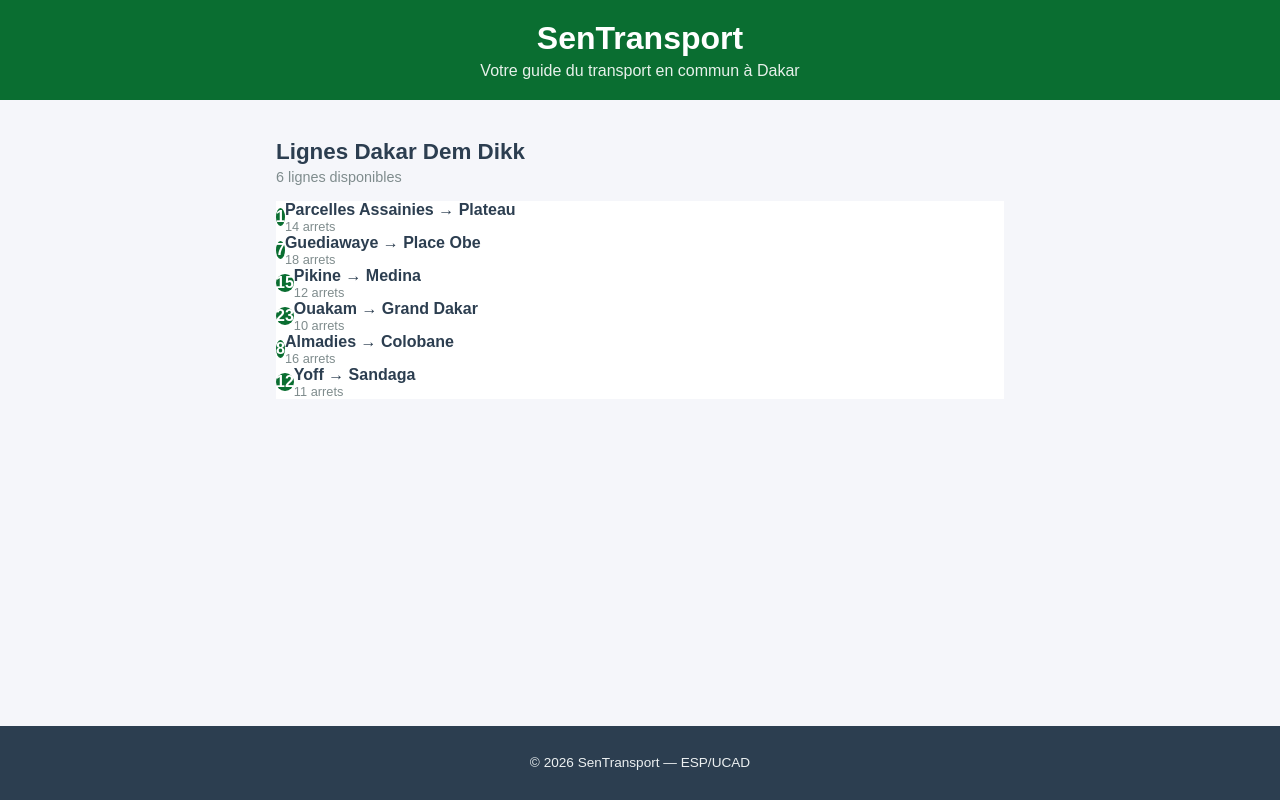
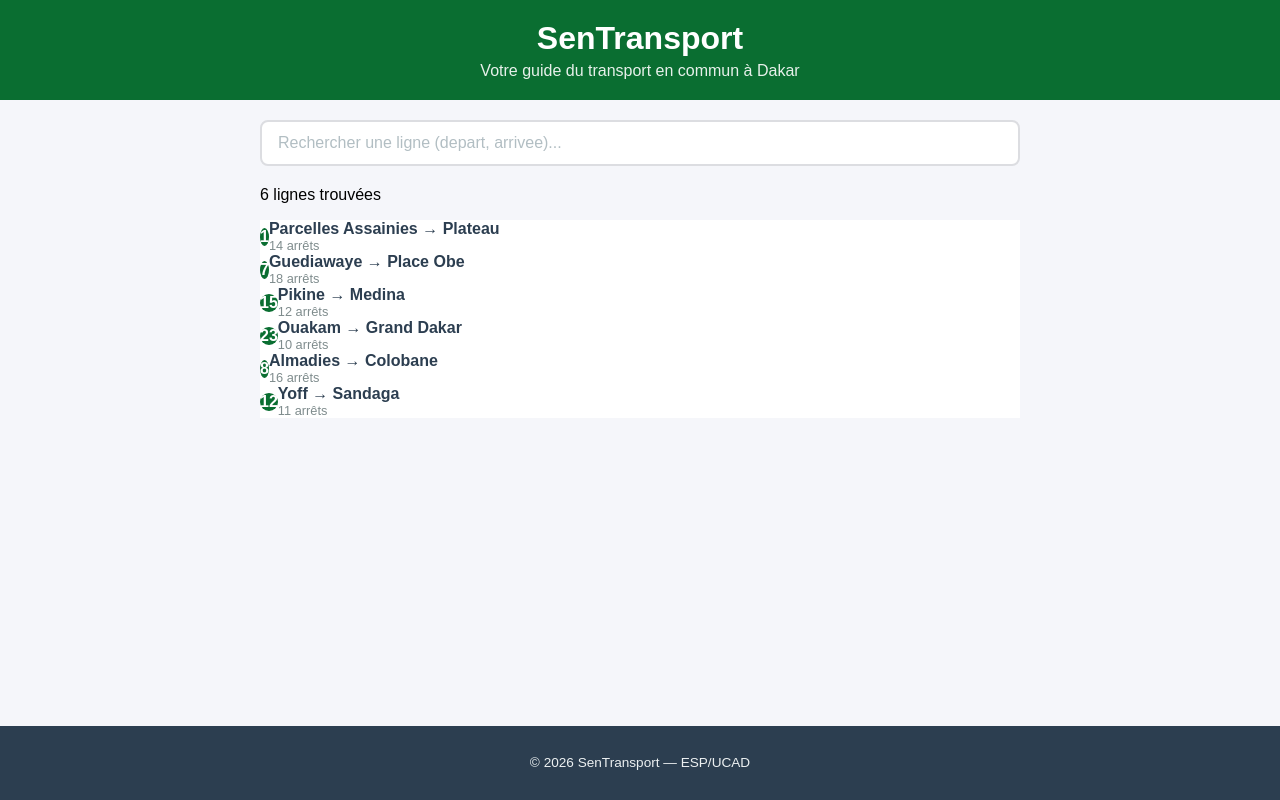
Before and after one commit to KhadyNovaSam/sentransport, a React (Create React App) app in the folder Documents/sentransport/: page / in a window 1280 px wide. Built offline with nearby package versions, Linux system fonts and the light colour scheme.

Commit message:
Lab 4 : API Flask avec endpoint GET /lignes

```diff
--- a/Documents/sentransport/src/App.css
+++ b/Documents/sentransport/src/App.css
@@ -20,3 +20,19 @@
     padding: 12px;
   }
 }
+@media (max-width: 600px) {
+  .contenu {
+    padding: 12px;
+  }
+
+  .ligne-bus {
+    padding: 10px 12px;
+  }
+
+  .ligne-numero {
+    width: 40px;
+    height: 40px;
+    font-size: 1rem;
+    margin-right: 12px;
+  }
+}
--- a/Documents/sentransport/src/App.js
+++ b/Documents/sentransport/src/App.js
@@ -1,23 +1,124 @@
+import { useState } from 'react';
 import './App.css';
 import Header from './Header';
-import ListeLignes from './ListeLignes';
+import Recherche from './Recherche';
+import LigneBus from './LigneBus';
+import DetailLigne from './DetailLigne';
 import Footer from './Footer';
 
+const lignes = [
+  {
+    id: 1,
+    numero: "1",
+    depart: "Parcelles Assainies",
+    arrivee: "Plateau",
+    arrets: 14,
+    listeArrets: [
+      "Parcelles U14", "Parcelles U10",
+      "Camberene", "Patte d'Oie", "Grand Dakar",
+      "Colobane", "Ponty", "Plateau"
+    ]
+  },
+  {
+    id: 2,
+    numero: "7",
+    depart: "Guediawaye",
+    arrivee: "Place Obe",
+    arrets: 18,
+    listeArrets: [
+      "Guediawaye", "Pikine", "Thiaroye",
+      "Keur Massar", "Grand Yoff", "Parcelles",
+      "Liberte 6", "Place Obe"
+    ]
+  },
+  {
+    id: 3,
+    numero: "15",
+    depart: "Pikine",
+    arrivee: "Medina",
+    arrets: 12,
+    listeArrets: [
+      "Pikine Centre", "Thiaroye Gare",
+      "Hann", "Colobane", "Fass", "Medina"
+    ]
+  },
+  {
+    id: 4,
+    numero: "23",
+    depart: "Ouakam",
+    arrivee: "Grand Dakar",
+    arrets: 10,
+    listeArrets: [
+      "Ouakam Village", "Mermoz", "Fann",
+      "Point E", "Liberte 5", "Grand Dakar"
+    ]
+  },
+  {
+    id: 5,
+    numero: "8",
+    depart: "Almadies",
+    arrivee: "Colobane",
+    arrets: 16,
+    listeArrets: [
+      "Almadies", "Ngor", "Yoff",
+      "Ouest Foire", "Liberte 6", "Colobane"
+    ]
+  },
+  {
+    id: 6,
+    numero: "12",
+    depart: "Yoff",
+    arrivee: "Sandaga",
+    arrets: 11,
+    listeArrets: [
+      "Yoff Village", "Aeroport LSS",
+      "Parcelles U17", "Grand Yoff", "HLM", "Sandaga"
+    ]
+  }
+];
+
 function App() {
-  const lignes = [
-    { id: 1, numero: "1", depart: "Parcelles Assainies", arrivee: "Plateau", arrets: 14 },
-    { id: 2, numero: "7", depart: "Guediawaye", arrivee: "Place Obe", arrets: 18 },
-    { id: 3, numero: "15", depart: "Pikine", arrivee: "Medina", arrets: 12 },
-    { id: 4, numero: "23", depart: "Ouakam", arrivee: "Grand Dakar", arrets: 10 },
-    { id: 5, numero: "8", depart: "Almadies", arrivee: "Colobane", arrets: 16 },
-    { id: 6, numero: "12", depart: "Yoff", arrivee: "Sandaga", arrets: 11 },
-  ];
+  const [recherche, setRecherche] = useState("");
+  const [ligneSelectionnee, setLigneSelectionnee] = useState(null);
+
+  // Filtrer les lignes selon le texte tapé
+  const lignesFiltrees = lignes.filter(l =>
+    l.depart.toLowerCase().includes(recherche.toLowerCase()) ||
+    l.arrivee.toLowerCase().includes(recherche.toLowerCase()) ||
+    l.numero.includes(recherche)
+  );
+
+  function handleClickLigne(ligne) {
+    if (ligneSelectionnee && ligneSelectionnee.id === ligne.id) {
+      setLigneSelectionnee(null); // re-clic = désélectionner
+    } else {
+      setLigneSelectionnee(ligne); // premier clic = sélectionner
+    }
+  }
 
   return (
     <div className="App">
       <Header />
       <main className="contenu">
-        <ListeLignes lignes={lignes} />
+        <Recherche valeur={recherche} onChange={setRecherche} />
+
+        <p className="resultat-recherche">
+          {lignesFiltrees.length} ligne{lignesFiltrees.length > 1 ? 's' : ''} trouvée{lignesFiltrees.length > 1 ? 's' : ''}
+        </p>
+
+        {lignesFiltrees.map(ligne => (
+          <LigneBus
+            key={ligne.id}
+            numero={ligne.numero}
+            depart={ligne.depart}
+            arrivee={ligne.arrivee}
+            arrets={ligne.arrets}
+            estSelectionnee={ligneSelectionnee && ligneSelectionnee.id === ligne.id}
+            onClick={() => handleClickLigne(ligne)}
+          />
+        ))}
+
+        {ligneSelectionnee && <DetailLigne ligne={ligneSelectionnee} />}
       </main>
       <Footer />
     </div>
--- /dev/null
+++ b/Documents/sentransport/src/DetailLigne.css
@@ -0,0 +1,73 @@
+.detail-ligne {
+  background-color: #ffffff;
+  border: 2px solid #0a6e31;
+  border-radius: 8px;
+  padding: 20px;
+  margin-top: 16px;
+  animation: slideDown 0.3s ease;
+}
+
+@keyframes slideDown {
+  from {
+    opacity: 0;
+    transform: translateY(-10px);
+  }
+  to {
+    opacity: 1;
+    transform: translateY(0);
+  }
+}
+
+.detail-titre {
+  color: #0a6e31;
+  margin: 0 0 8px 0;
+  font-size: 1.2rem;
+}
+
+.detail-info {
+  color: #7f8c8d;
+  margin: 0 0 16px 0;
+  font-size: 0.9rem;
+}
+
+.detail-arrets h4 {
+  color: #2c3e50;
+  margin: 0 0 8px 0;
+}
+
+.detail-liste {
+  list-style: none;
+  padding: 0;
+  margin: 0;
+}
+
+.detail-arret {
+  display: flex;
+  align-items: center;
+  padding: 8px 0;
+  border-bottom: 1px solid #f0f0f0;
+}
+
+.detail-arret:last-child {
+  border-bottom: none;
+}
+
+.arret-numero {
+  background-color: #0a6e31;
+  color: white;
+  width: 28px;
+  height: 28px;
+  border-radius: 50%;
+  display: flex;
+  align-items: center;
+  justify-content: center;
+  font-size: 0.8rem;
+  font-weight: bold;
+  margin-right: 12px;
+  flex-shrink: 0;
+}
+
+.arret-nom {
+  color: #2c3e50;
+  font-size: 0.95rem;
+}
--- /dev/null
+++ b/Documents/sentransport/src/DetailLigne.js
@@ -0,0 +1,29 @@
+import './DetailLigne.css';
+
+function DetailLigne({ ligne }) {
+  return (
+    <div className="detail-ligne">
+      <h3 className="detail-titre">
+        Ligne {ligne.numero} : {ligne.depart} &rarr; {ligne.arrivee}
+      </h3>
+
+      <p className="detail-info">
+        {ligne.arrets} arrêts sur ce trajet
+      </p>
+
+      <div className="detail-arrets">
+        <h4>Arrêts principaux :</h4>
+        <ul className="detail-liste">
+          {ligne.listeArrets.map((arret, index) => (
+            <li key={index} className="detail-arret">
+              <span className="arret-numero">{index + 1}</span>
+              <span className="arret-nom">{arret}</span>
+            </li>
+          ))}
+        </ul>
+      </div>
+    </div>
+  );
+}
+
+export default DetailLigne;
--- a/Documents/sentransport/src/LigneBus.css
+++ b/Documents/sentransport/src/LigneBus.css
@@ -42,3 +42,11 @@
 color: #7f8c8d;
 margin-top: 4 px;
 }
+.ligne-bus-active {
+  border-left: 4px solid #e67e22;
+  background-color: #fef9f3;
+}
+
+.ligne-bus-active .ligne-numero {
+  background-color: #e67e22;
+}
--- a/Documents/sentransport/src/LigneBus.js
+++ b/Documents/sentransport/src/LigneBus.js
@@ -1,17 +1,19 @@
 import './LigneBus.css';
-
-function LigneBus ({ numero, depart, arrivee, arrets }) {
+function LigneBus({ numero, depart, arrivee, arrets, estSelectionnee, onClick }) {
   return (
-    <div className="ligne-bus">
+    <div
+      className={`ligne-bus ${estSelectionnee ? 'ligne-bus-active' : ''}`}
+      onClick={onClick}
+    >
       <div className="ligne-numero">{numero}</div>
       <div className="ligne-info">
         <span className="ligne-trajet">
           {depart} &rarr; {arrivee}
-        </span >
-        <span className="ligne-arrets">{arrets} arrets</span>
+        </span>
+        <span className="ligne-arrets">{arrets} arrêts</span>
       </div>
     </div>
-
   );
 }
+
 export default LigneBus;
--- a/Documents/sentransport/src/ListeLignes.js
+++ b/Documents/sentransport/src/ListeLignes.js
@@ -15,6 +15,7 @@
           depart={ligne.depart}
           arrivee={ligne.arrivee}
           arrets={ligne.arrets}
+          couleur={ligne.couleur}
         />
       ))}
     </div>
--- /dev/null
+++ b/Documents/sentransport/src/Recherche.css
@@ -0,0 +1,22 @@
+.recherche {
+  margin-bottom: 20px;
+}
+
+.recherche-input {
+  width: 100%;
+  padding: 12px 16px;
+  font-size: 1rem;
+  border: 2px solid #dcdde1;
+  border-radius: 8px;
+  outline: none;
+  box-sizing: border-box;
+  transition: border-color 0.2s;
+}
+
+.recherche-input:focus {
+  border-color: #0a6e31;
+}
+
+.recherche-input::placeholder {
+  color: #b2bec3;
+}
--- /dev/null
+++ b/Documents/sentransport/src/Recherche.js
@@ -0,0 +1,17 @@
+import './Recherche.css';
+
+function Recherche({ valeur, onChange }) {
+  return (
+    <div className="recherche">
+      <input
+        type="text"
+        className="recherche-input"
+        placeholder="Rechercher une ligne (depart, arrivee)..."
+        value={valeur}
+        onChange={e => onChange(e.target.value)}
+      />
+    </div>
+  );
+}
+
+export default Recherche;
```
Also changed, not shown: Documents/sentransport/api/lignes_ddd.json (added, +70 -0 lines), Documents/sentransport/src/StatReseau.css (added, +25 -0 lines), Documents/sentransport/src/StatReseau.js (added, +17 -0 lines), 1 other file (tests, documents, lock files or other folders). Lines whose indentation alone changed are shown as unchanged.
